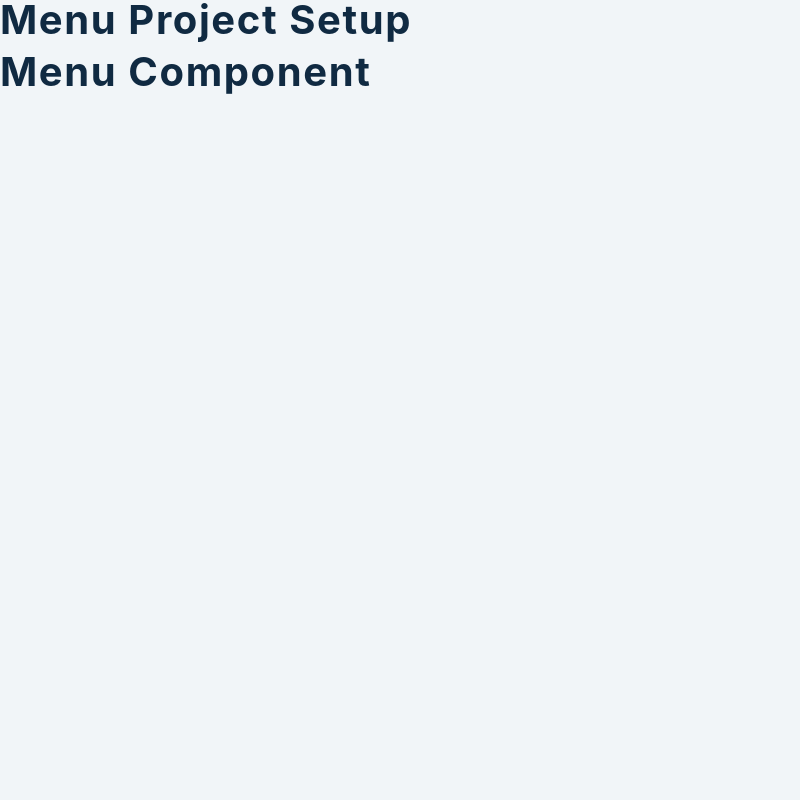
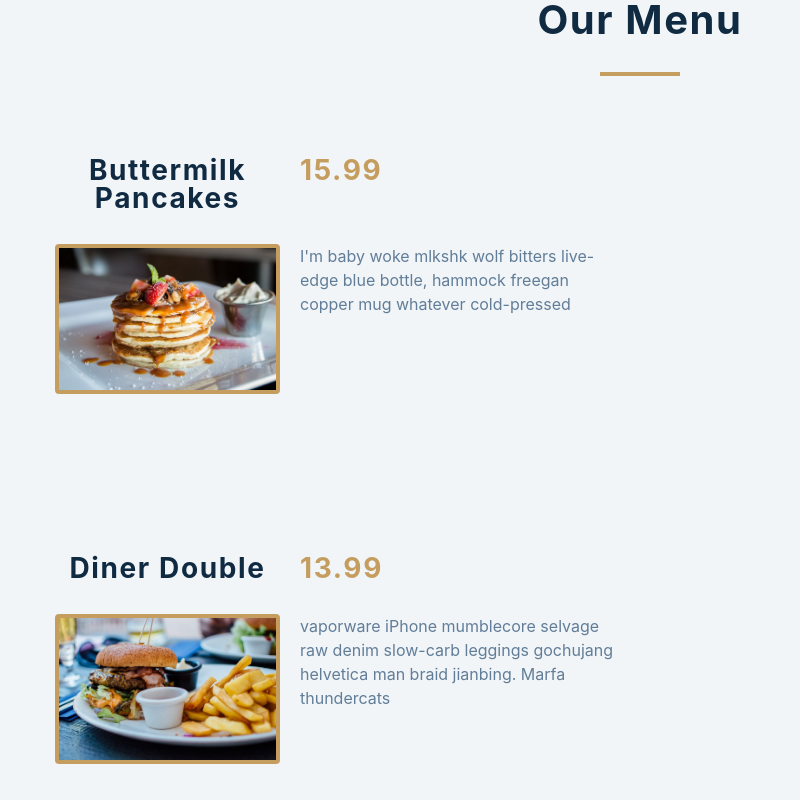
Before and after one commit to AagmanSuri/Menu, a React (Create React App) app: page / in a window 1280 px wide. Shown: the top 800 px of the page, without its empty margins (0-800 px from the left). Built offline with nearby package versions, Linux system fonts and the light colour scheme.

Commit message:
menu template created

```diff
--- a/src/App.js
+++ b/src/App.js
@@ -5,10 +5,13 @@ import items from "./data";
 
 function App() {
   return (
-    <div>
-      <h2>menu project setup</h2>
-      <Menu />
-    </div>
+    <main>
+      <h2 className="title">Our Menu</h2>
+      <div className="underline"></div>
+      {items.map((menu) => {
+        return <Menu {...menu} />;
+      })}
+    </main>
   );
 }
 
--- a/src/Categories.js
+++ b/src/Categories.js
@@ -1,7 +1,7 @@
-import React from 'react';
+import React from "react";
 
 const Categories = () => {
-  return <h2>categories component</h2>;
+  return <main></main>;
 };
 
 export default Categories;
--- a/src/Menu.js
+++ b/src/Menu.js
@@ -1,7 +1,17 @@
-import React from 'react';
+import React from "react";
 
-const Menu = () => {
-  return <h2>menu component</h2>;
+const Menu = ({ id, title, category, price, img, desc }) => {
+  return (
+    <main className="menu section-center ">
+      <div className="menu-item ">
+        <h3 className="title">{title}</h3>
+        <h3 className="price">{price}</h3>
+
+        <img src={img} className="photo" alt={title}></img>
+        <p className="item-info">{desc}</p>
+      </div>
+    </main>
+  );
 };
 
 export default Menu;
```
